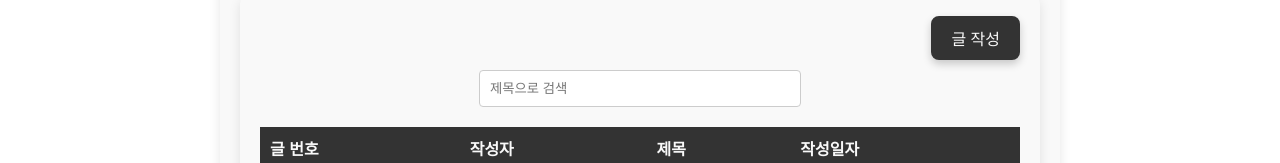
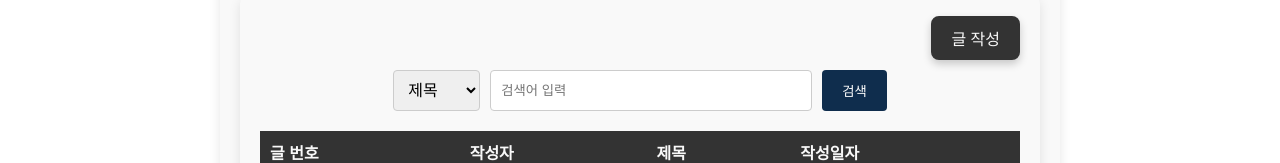
Before and after one commit to Culture-Garden/frontend, a Vue app: page /movie in a window 1280 px wide. Shown: the part 147-310 px from the top of the page. Built offline with nearby package versions, Linux system fonts and the light colour scheme; no server answers.

Commit message:
feature : 작성자 검색 추가

```diff
--- a/src/components/movie/MoviePage.vue
+++ b/src/components/movie/MoviePage.vue
@@ -7,20 +7,31 @@ const totalElements = ref(0); // 전체 게시글 수
 const totalPages = ref(0); // 전체 페이지 수
 const currentPage = ref(0); // 현재 페이지
 const pageSize = ref(10); // 한 페이지에 표시할 게시글 수
-const searchTitle = ref(""); // 검색할 제목
+const searchValue = ref(""); // 검색할 값
+const searchType = ref("title"); // 검색 유형 (title 또는 username)
 const router = useRouter(); // useRouter로 router 인스턴스 가져오기
 
 // 데이터 fetching 함수
 const fetchData = async (
   page = currentPage.value,
-  title = searchTitle.value
+  value = searchValue.value,
+  type = searchType.value
 ) => {
   try {
-    const response = await fetch(
-      `http://localhost:8088/board/movie?title=${title}&page=${page}&size=${
-        pageSize.value - 1
-      }`
-    ); // 페이지네이션과 검색어를 포함한 URL
+    let url = `http://localhost:8088/board/movie?page=${page}&size=${
+      pageSize.value - 1
+    }`;
+
+    // 제목 또는 작성사 이름에 따라 조건 추가
+    if (value) {
+      if (type === "title") {
+        url += `&title=${value}`;
+      } else if (type === "username") {
+        url += `&username=${value}`;
+      }
+    }
+
+    const response = await fetch(url); // 조건에 맞는 URL로 요청
     if (!response.ok) throw new Error("Network response was not ok");
     const data = await response.json();
     posts.value = data.content; // content 배열을 사용하여 게시글 목록 설정
@@ -65,15 +76,22 @@ const searchPosts = () => {
       </button>
     </div>
 
-    <!-- 제목 검색 -->
+    <!-- 검색 조건 선택과 검색 값 입력 -->
     <div class="search-container">
+      <select v-model="searchType" class="search-type-select">
+        <option value="title">제목</option>
+        <option value="username">작성자</option>
+      </select>
       <input
         type="text"
-        v-model="searchTitle"
-        placeholder="제목으로 검색"
-        @input="searchPosts"
+        v-model="searchValue"
+        placeholder="검색어 입력"
         class="search-input"
       />
+      <!-- 검색 버튼 추가 -->
+      <button type="button" @click="searchPosts" class="search-button">
+        검색
+      </button>
     </div>
 
     <!-- 게시글 목록 -->
@@ -216,6 +234,7 @@ const searchPosts = () => {
   margin-bottom: 20px;
   display: flex;
   justify-content: center;
+  gap: 10px;
 }
 
 .search-input {
@@ -224,4 +243,20 @@ const searchPosts = () => {
   border-radius: 4px;
   width: 300px;
 }
+
+.search-type-select {
+  padding: 10px;
+  border: 1px solid #ccc;
+  border-radius: 4px;
+  font-size: 1rem;
+}
+
+.search-button {
+  padding: 10px 20px;
+  background-color: #0f2d4d;
+  color: white;
+  border: none;
+  border-radius: 4px;
+  cursor: pointer;
+}
 </style>
```
